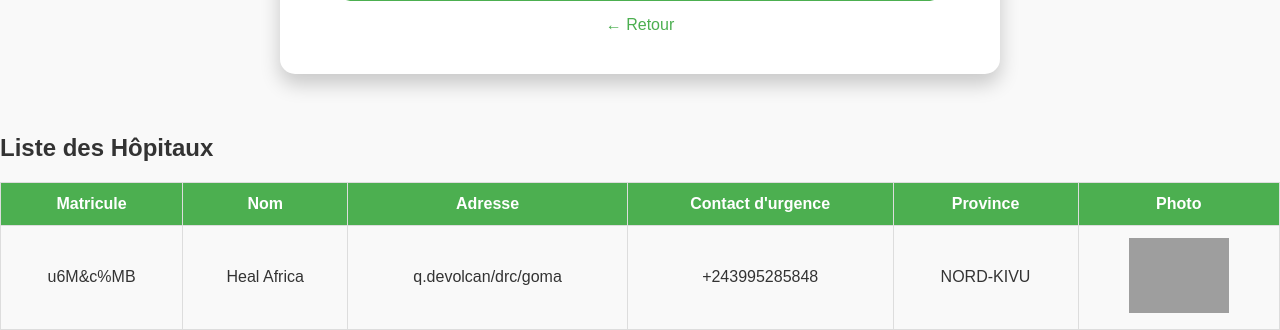
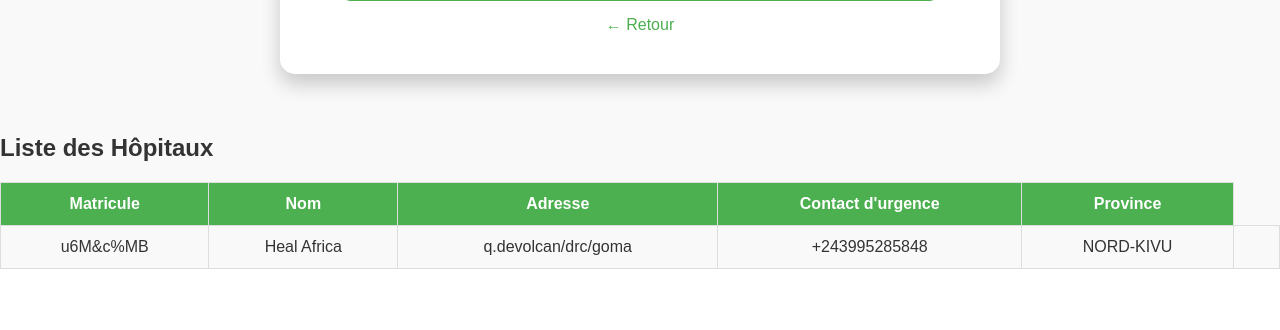
Before and after one commit to Masoka-Ange/epiguard, a Django app: page /add_hopital/ in a window 1280 px wide. Shown: the part 1031-1361 px from the top of the page. After the commit the page ends 1300 px from the top, so only its background shows below. Run offline with Django 5.2, Linux system fonts and the light colour scheme; data comes from the database, SQL or seed files in the repository; grey boxes are pictures that could not be loaded.

Commit message:
province

```diff
--- a/eval_patient/templates/diagnosis/add_hopital.html
+++ b/eval_patient/templates/diagnosis/add_hopital.html
@@ -154,7 +154,7 @@
                     <th>Adresse</th>
                     <th>Contact d'urgence</th>
                     <th>Province</th>
-                    <th>Photo</th>
+
                 </tr>
             </thead>
             <tbody>
@@ -166,9 +166,9 @@
                     <td>{{ hopital.emergency_contact }}</td>
                     <td>{{ hopital.province.name }}</td>
                     <td>
-                        {% if hopital.photo %}
+                        <!-- {% if hopital.photo %}
                             <img src="{{ hopital.photo.url }}" alt="{{ hopital.name }}" style="width: 100px; height: auto;">
-                        {% else %}
+                        {% else %} -->
                             <span>Aucune photo</span>
                         {% endif %}
                     </td>
--- a/eval_patient/templates/diagnosis/hopital_list.html
+++ b/eval_patient/templates/diagnosis/hopital_list.html
@@ -110,11 +110,11 @@
 <div class="hopital-container">
     {% for hopital in hopitaux %}
     <div class="hopital-card">
-        {% if hopital.photo %}
+        <!-- {% if hopital.photo %}
             <img src="{{ hopital.photo.url }}" alt="Image de {{ hopital.name }}">
         {% else %}
             <img src="/path/to/default/image.jpg" alt="Image par défaut">
-        {% endif %}
+        {% endif %} -->
         <h3>{{ hopital.name }}</h3>
         <p><strong>Adresse:</strong> {{ hopital.address }}</p>
         <p><strong>Contact d'urgence:</strong> {{ hopital.emergency_contact }}</p>
```
